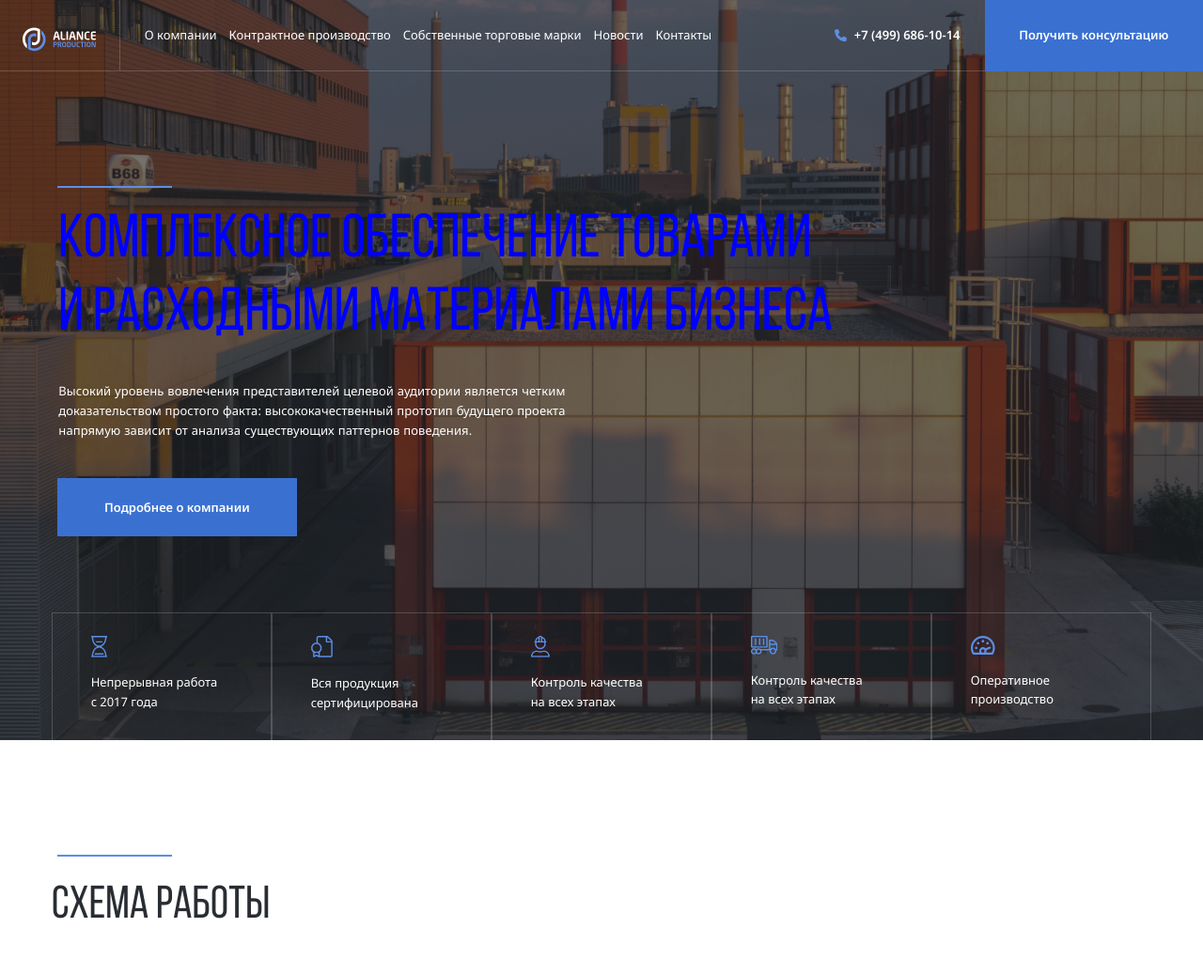
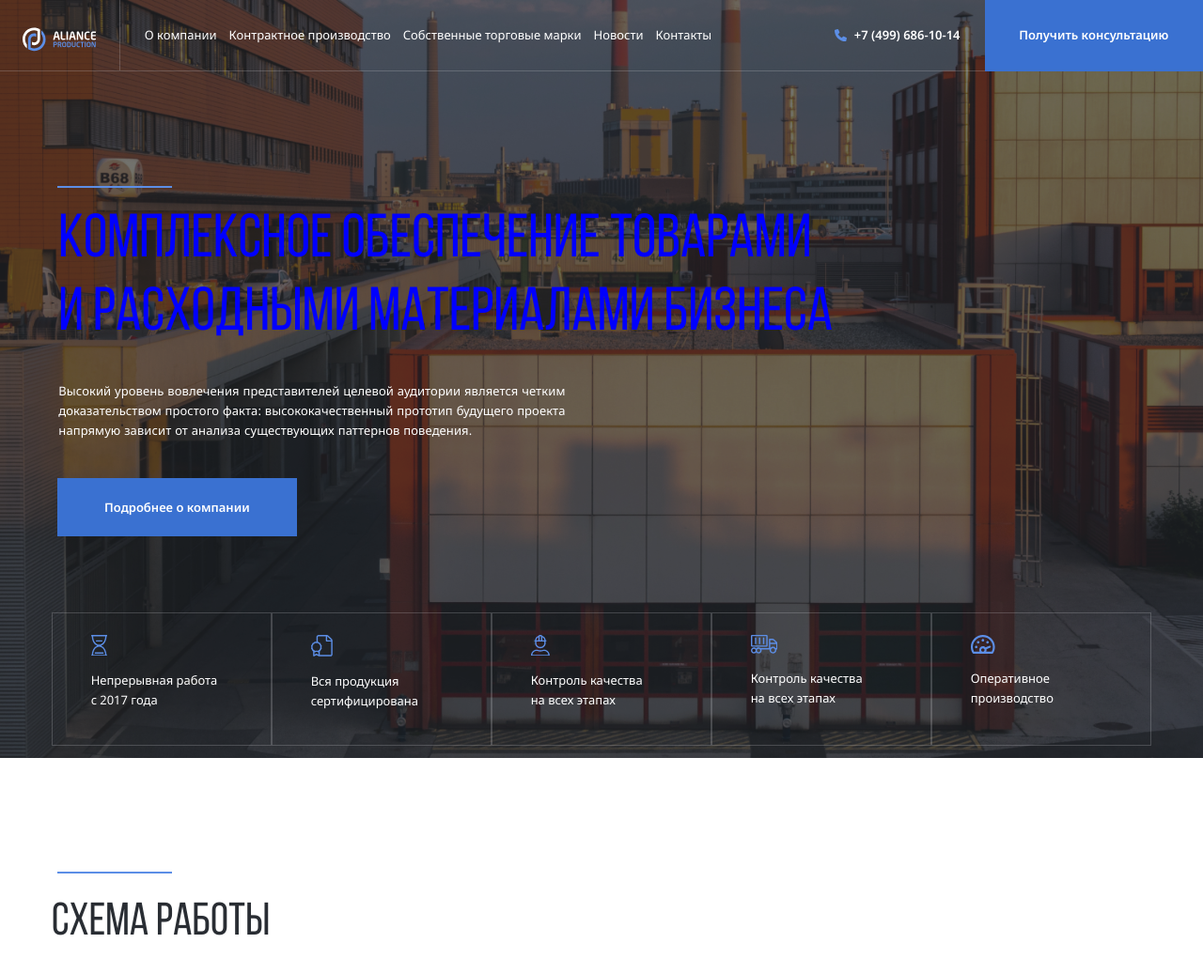
Before and after one commit to steveroad/Aliance, a PHP site: page / in a window 1280 px wide. Shown: the top 1037 px of the page at 94% size. Run offline with PHP 8.4, Linux system fonts and the light colour scheme.

Commit message:
fix: header-features-item, hight

```diff
--- a/css/style.css
+++ b/css/style.css
@@ -213,9 +213,8 @@ body {
 
 .header-features {
   display: flex;
-  max-height: 10.5rem;
+  min-height: 10.5rem;
   padding: 0;
-  margin: 0;
   margin-top: 6.25rem;
   color: #fff;
   list-style: none;
@@ -227,8 +226,8 @@ body {
 }
 
 .header-features-item {
-  padding: 1.875rem 3.125rem;
-  min-height: 100%;
+  padding: 1.75rem 3.125rem;
+  height: auto;
   width: 18rem;
   border: 1px solid rgba(235, 235, 240, 0.2);
 }
@@ -257,6 +256,8 @@ body {
   width: 2rem;
   height: 1.5625rem;
 }
+
+.header-features-text {}
 
 /*.header-features-item:not(:last-child) {
   border-right: none;
--- a/js/main.js
+++ b/js/main.js
@@ -63,7 +63,7 @@ mMenuToogle.addEventListener("click", (event) => {
 //1//
 const swiper1 = new Swiper(".swiper1", {
   speed: 400,
-  autoHeight: true,
+  //autoHeight: true,
   slidesPerView: 1,
   navigation: {
     nextEl: ".slider-button-next",
```
